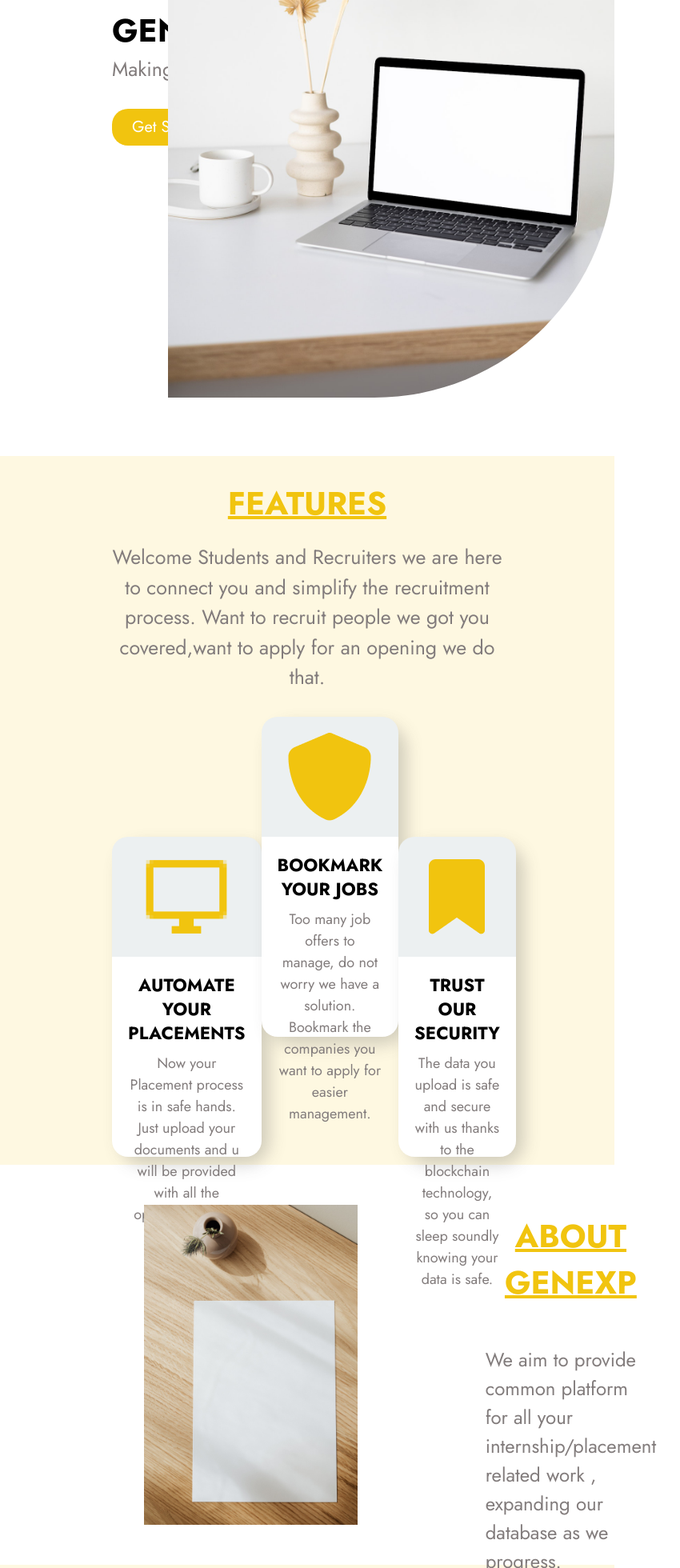
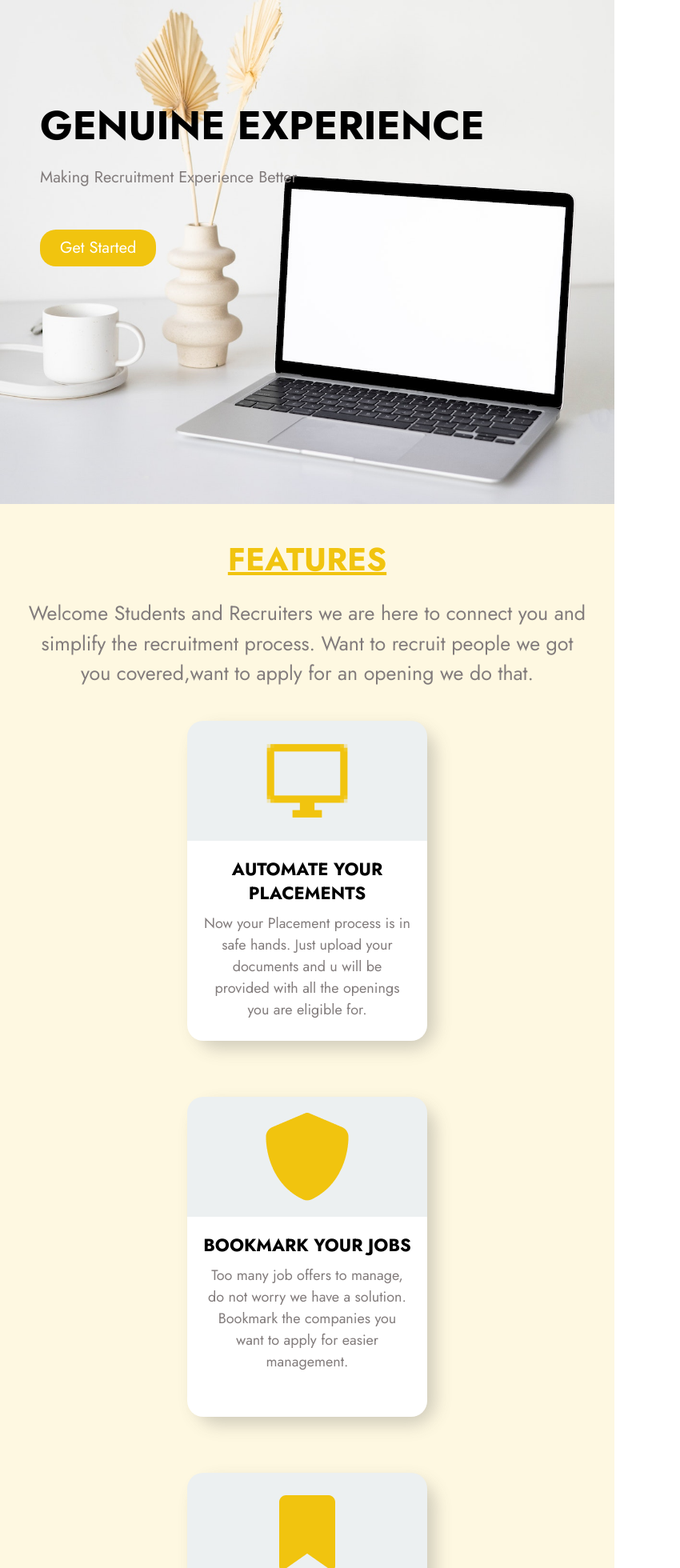
Before and after one commit to ktarun1419/genexp, a React (Create React App) app: page / in a window 768 px wide. Shown: the part 340-2300 px from the top of the page at 80% size, 850 px wide, since content can reach past the window. Built offline with nearby package versions, Linux system fonts and the light colour scheme.

Commit message:
Added Responsiveness to Home webpage

```diff
--- a/src/components/Home.css
+++ b/src/components/Home.css
@@ -1,16 +1,21 @@
 .main-hero-section {
-    padding: 0 14rem;
+    padding: 14rem 14rem;
     width: 100%;
-    height: 100%;
+    height: 100vh;
+    background-image: url("../../public/images/office.jpg");
+    background-size: auto 150vh;
+    background-position: right;
+    background-repeat: no-repeat;
+    background-clip: padding-box;
     display: flex;
-    justify-content: space-between;
+    justify-content: left;
     align-items: center;
-    margin-bottom: 10rem;
+    margin-bottom: 0rem;
 }
 
 .main-hero-section .hero-left-side {
-    width: 50%;
-    height: 80vh;
+
+    height: auto;
     display: flex;
     justify-content: center;
     align-items: flex-start;
@@ -26,6 +31,7 @@
     text-transform: capitalize;
 }
 
+
 .main-hero-section p {
 
     margin-bottom: 3rem;
@@ -40,15 +46,15 @@
     background-color: var(--button-background);
     color: #fff;
 
-    /* position: relative;
-    z-index: 9; */
+    position: relative;
+    z-index: 9;
 }
 
 .main-hero-section .button-h-group button:hover {
     background: #1b3d68;
 }
 
-
+/*
 .main-hero-section .hero-right-side {
     width: 50%;
     height: 100vh;
@@ -70,44 +76,48 @@
     top: 0px;
     right: 0;
 
-}
-.feature_heading{
+} */
+
+.feature_heading {
     padding-top: 30px;
     text-align: center;
     font-size: 40px;
-    color:#F1C40F;
+    color: #F1C40F;
 }
 
-.feature_description{
+.feature_description {
     font-size: 25px;
     padding: 20px 14rem;
-text-align: center;
-color: #827C7C;
+    text-align: center;
+    color: #827C7C;
 }
 
-.Feature{
-    background-color: rgb(241,196,15,0.12);
-    margin-top: 15rem;
+.Feature {
+    background-color: rgb(241, 196, 15, 0.12);
+    /* margin-top: 15rem; */
 }
 
-.Card_container{
+.Card_container {
     display: flex;
     justify-content: space-around;
     padding: 10px 14rem;
 
 }
-.card_up,.card_down{
-    width:300px;
+
+.card_up,
+.card_down {
+    width: 300px;
     height: 400px;
-    box-shadow:10px 10px 20px rgba(79,79,79,0.25);
+    box-shadow: 10px 10px 20px rgba(79, 79, 79, 0.25);
     border-radius: 30px;
 }
 
-.card_down{
-    margin-top: 150px;}
+.card_down {
+    margin-top: 150px;
+}
 
 
-.Grey_box{
+.Grey_box {
     border-top-left-radius: 20px;
     border-top-right-radius: 20px;
     height: 150px;
@@ -117,53 +127,56 @@ color: #827C7C;
     justify-content: center;
 }
 
-.White_box{
+.White_box {
     border-bottom-left-radius: 20px;
     border-bottom-right-radius: 20px;
     text-align: center;
     height: 250px;
-    padding:20px;
+    padding: 20px;
     background-color: white;
 
 }
 
-.White_box h3{
+.White_box h3 {
     text-transform: uppercase;
     line-height: 3rem;
     padding-bottom: 10px;
 }
 
-.about-home{
+.about-home {
     height: 500px;
     display: flex;
 }
 
-.about-image{
-    height:450px;
+.about-image {
+    height: 450px;
     margin-left: 180px;
     padding-top: 50px;
 
 }
 
-.about-content-container{
+.about-content-container {
     width: 100%;
     margin: 60px;
     padding-left: 100px;
     padding-right: 30px;
     text-align: center;
 }
-.about-content-container h1{
+
+.about-content-container h1 {
     font-size: 25px;
     text-align: center;
     font-size: 40px;
-    color:#F1C40F;
+    color: #F1C40F;
 }
-.about-content-container p{
+
+.about-content-container p {
     padding-top: 50px;
     text-align: left;
     font-size: 24px;
 }
-.about-content-container button{
+
+.about-content-container button {
     background-color: var(--button-background);
     color: #fff;
     padding: 5px;
@@ -178,3 +191,236 @@ color: #827C7C;
 .about-content-container button:hover {
     background: #1b3d68;
 }
+
+@media (min-width: 1200px){
+    .about-home {
+        height: auto;
+    }
+
+    .Card_container{
+        padding: 30px;
+    }
+
+}
+
+@media (min-width: 992px) and (max-width: 1200px){
+    .about-home {
+        height: auto;
+    }
+
+    .about-image {
+        height: 600px;
+        margin-left: 50px;
+        padding-top: 50px;
+        padding-bottom: 50px;
+    }
+
+    .main-hero-section{
+        margin-top: 4rem;
+    }
+    .about-content-container {
+        padding-left: 30px;
+    }
+
+    .Card_container{
+        padding: 20px;
+    }
+}
+
+@media (min-width: 768px) and (max-width: 992px){
+
+
+    .main-hero-section {
+        /* background-image: url("../../public/images/office.jpg");
+    background-size: cover;
+    background-position: center;
+    background-repeat: no-repeat;
+    margin-bottom: 0px; */
+
+
+        padding: 5rem 5rem;
+        margin-top: 5rem;
+
+
+
+    }
+
+    .about-home {
+        height: auto;
+        display: block;
+        text-align: center;
+        margin-bottom: 30px;
+    }
+
+    .about-image-container {
+        height: 500px;
+        margin: auto;
+        padding: 10px;
+    }
+
+    .about-image-container .about-image {
+        padding-bottom: 0px;
+        margin: auto;
+    }
+
+    .about-content-container {
+        width: 100%;
+        margin: auto;
+        margin-top: 50px;
+        padding-left: 40px;
+        padding-right: 40px;
+        text-align: center;
+    }
+
+    .about-content-container p {
+        text-align: center;
+    }
+
+    .Card_container {
+        padding-left: 10px;
+        padding-right: 10px;
+        padding-bottom: 5rem;
+
+    }
+
+    .card_down {
+        margin-top: 20px;
+        margin-right: 2rem;
+        margin-left: 2rem;
+        margin-bottom: 5rem;
+    }
+    .card_up {
+        margin-top: 20px;
+        margin-right: 2rem;
+        margin-left: 2rem;
+        margin-bottom: 5rem;
+
+    }
+
+    .White_box{
+        height: auto;
+    }
+
+    .Feature{
+        height: auto;
+        padding: 10px;
+    }
+}
+
+@media (max-width: 768px) {
+    .about-home {
+        height: auto;
+        display: block;
+        text-align: center;
+        margin-bottom: 30px;
+    }
+
+    .about-image-container {
+        height: 450px;
+        margin: auto;
+        padding: 50px;
+
+    }
+
+    .about-image-container .about-image {
+        padding-bottom: 50px;
+        margin: auto;
+    }
+
+    .about-content-container {
+        width: 100%;
+        margin: auto;
+        margin-top: 50px;
+        padding-left: 40px;
+        padding-right: 40px;
+        text-align: center;
+    }
+
+    .about-content-container p {
+        text-align: center;
+    }
+
+    .about-content-container h1 {
+        text-align: center;
+    }
+
+    .Feature {
+        background-color: rgb(241, 196, 15, 0.12);
+        margin-top: 0rem;
+
+    }
+
+    .feature_description{
+        padding: 20px
+    }
+
+    .Card_container {
+        display: flex;
+        flex-direction: column;
+        justify-content: space-around;
+        align-items: center;
+        padding: 0;
+        padding-bottom: 5rem;
+
+
+    }
+
+    .card_down {
+        margin-top: 20px;
+    }
+    .card_up {
+        margin-top: 20px;
+    }
+
+    .main-hero-section {
+        padding: 5rem 5rem;
+        margin-top: 5rem;
+        background-size: cover;
+
+
+      }
+
+      .main-hero-section .hero-left-side {
+       height: 50vh;
+        width: 100%;
+
+      }
+
+      .main-hero-section .hero-left-side h1 {
+        width: 100%;
+        font-size: 5rem;
+        line-height: 6rem;
+        margin-bottom: 2rem;
+      }
+
+      .main-hero-section .hero-left-side p {
+        width: 100%;
+        font-size: 2rem;
+        margin-bottom: 5rem;
+      }
+
+      .main-hero-section .hero-right-side {
+        display: none;
+      }
+
+      .White_box{
+        height: 250px;
+    }
+
+
+
+}
+
+@media (max-width: 468px){
+    .main-hero-section .hero-left-side h1 {
+        width: 100%;
+        font-size: 3rem;
+        line-height: 3rem;
+        margin-bottom: 2rem;
+
+      }
+      .main-hero-section{
+        margin-top: 5rem;
+        background-image: none;
+      }
+}
--- a/src/components/Home.js
+++ b/src/components/Home.js
@@ -19,11 +19,6 @@ export default function Home(props) {
                     <div class="button-h-group">
                         <Link to="/signup" ><button>Get Started</button></Link>
                     </div>
-                </div>
-
-
-                <div class="hero-right-side">
-                    <img src="images/office.jpg" alt="office" />
                 </div>
             </section>
             <section className='Feature'>
@@ -56,7 +51,7 @@ export default function Home(props) {
                         </div>
                         <div className='White_box'>
                             <h3>Trust our Security</h3>
-                            <p>The data you upload is safe and secure with us thanks to the blockchain technology, so you can sleep soundly knowing your data is safe.</p>
+                            <p>The data you upload is safe and secure with us. Thanks to the blockchain technology, so you can sleep soundly knowing your data is safe and secure.</p>
                         </div>
                     </div>
                 </div>
```
